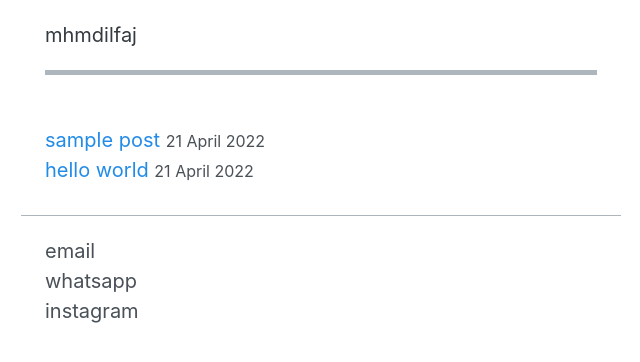
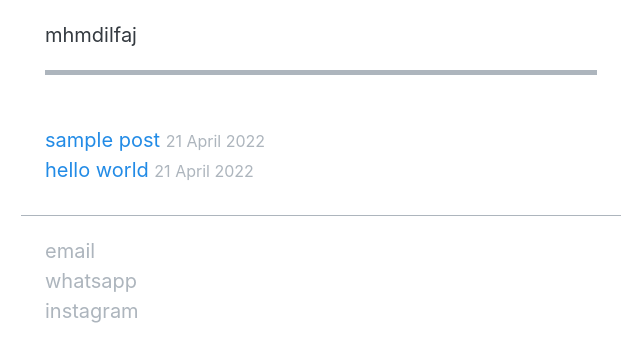
Before and after one commit to mhmdilfaj/mhmdilfaj.github.io, a Jekyll site: the page built from index.html, in a window 1280 px wide. Shown: the top 362 px of the page, without its empty margins (319-959 px from the left). Built offline with Jekyll 4.4.1, drawn with Linux system fonts in a browser that asks for light colours.

Commit message:
Update stylesheet.css

```diff
--- a/assets/stylesheet.css
+++ b/assets/stylesheet.css
@@ -317,7 +317,7 @@ a[href^="#fnref:"] {
   color: var(--bg-color);
 }
 .text-secondary {
-  color: var(--gray-700);
+  color: var(--gray-500);
 }
 
 
@@ -330,6 +330,10 @@ a[href^="#fnref:"] {
   text-decoration: none;
 }
 
+.d-block {
+  display: block;
+}
+
 /*
  * end
  */
```
